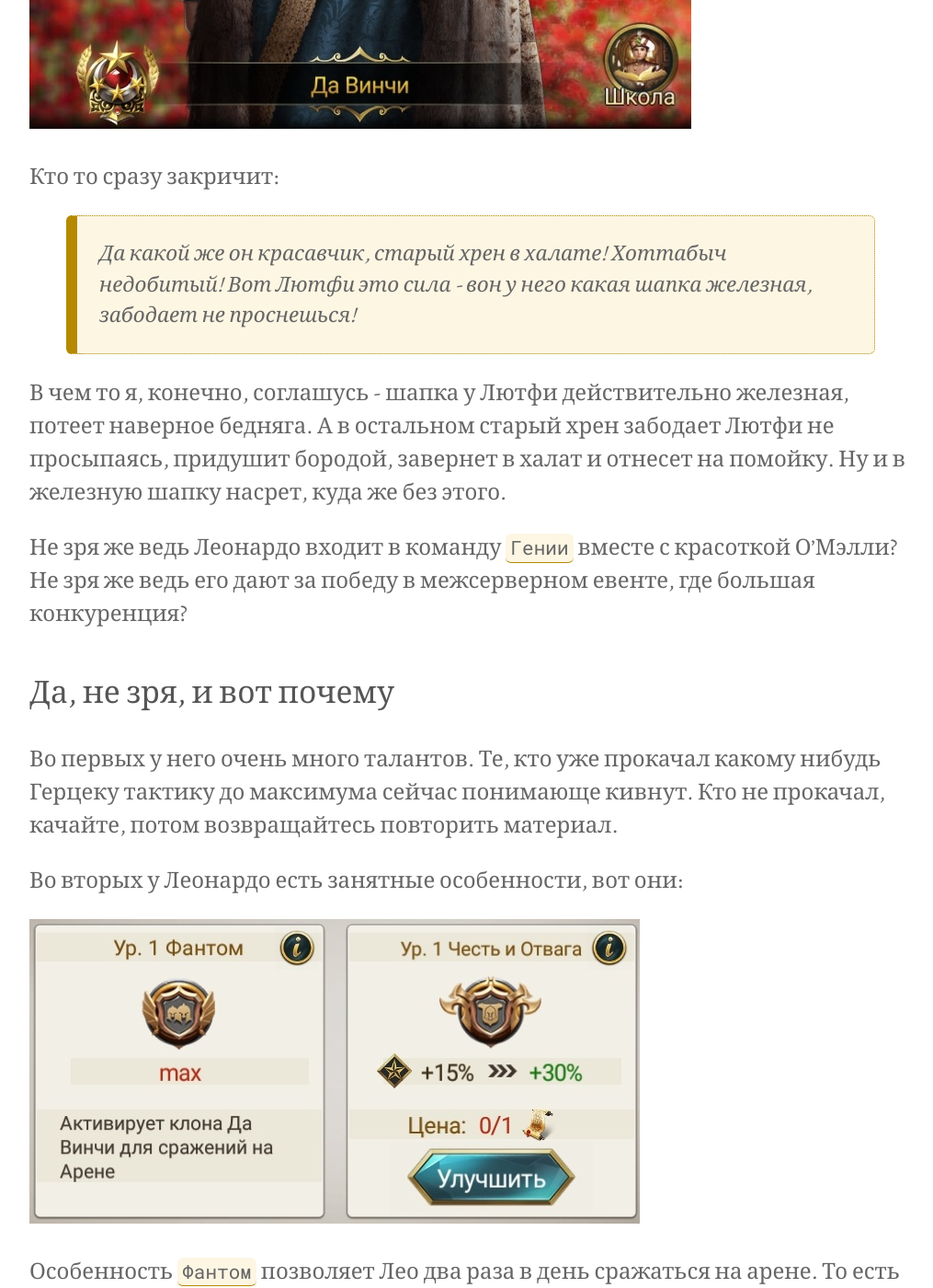
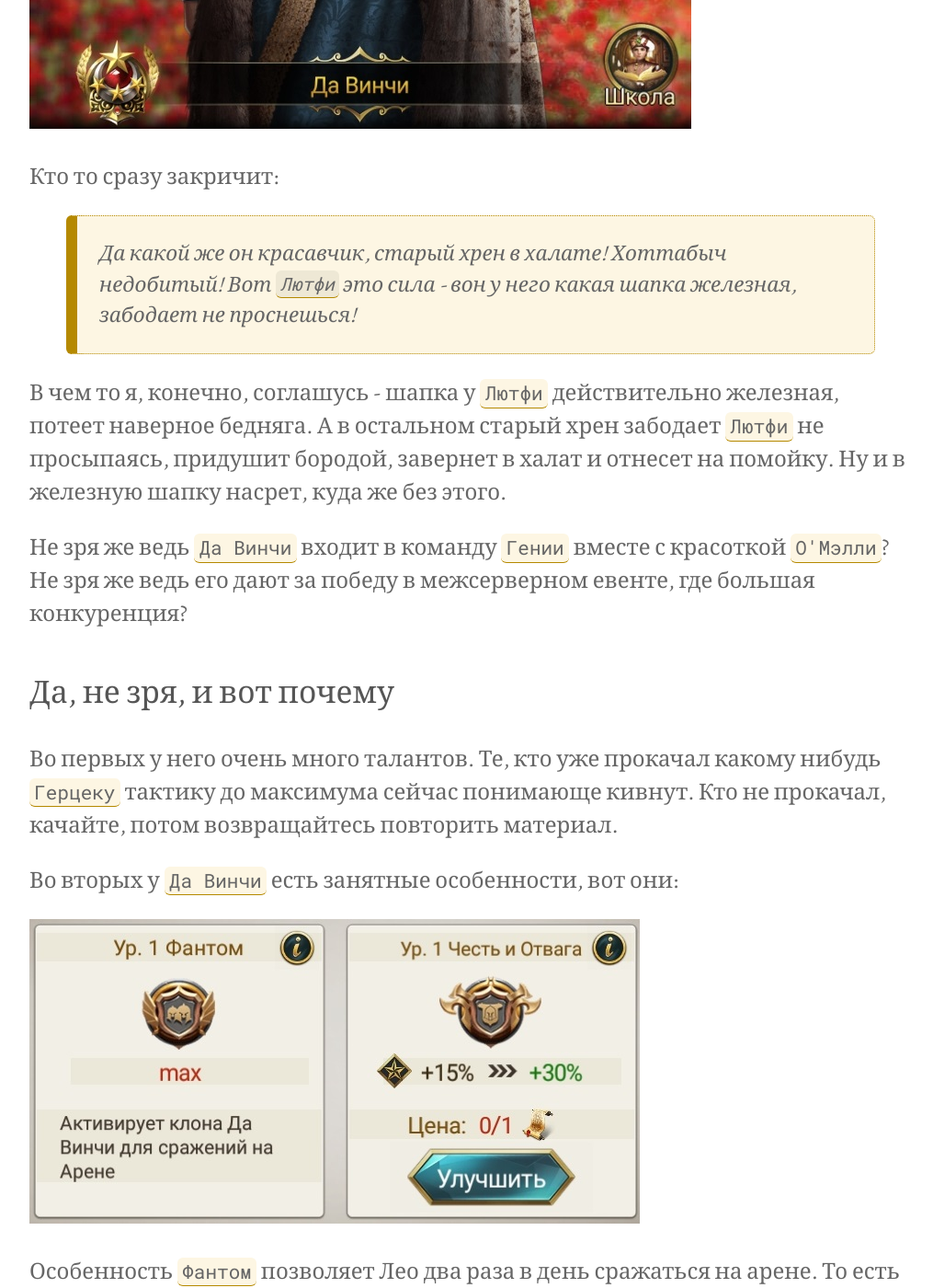
Before and after one commit to flicus/gos, a Jekyll site: the page built from _posts/2020-01-15-Берем-бородача.md, in a window 1280 px wide and 1400 px high, scrolled down 1425 px. Shown: the whole window at 92% size, without its empty margins (128-1143 px from the left). Built offline with Jekyll 4.4.1, drawn with Linux system fonts in a browser that asks for light colours; comment, search, counter and statistics services are not loaded; some of the changed text lies outside the part shown.

Commit message:
leo initial

```diff
--- a/_posts/2020-01-15-Берем-бородача.md
+++ b/_posts/2020-01-15-Берем-бородача.md
@@ -8,25 +8,25 @@ comments: true
 
 ## Категорически приветствую!
 
-Есть в GOS [[1]](#explain) такой замечательный советник Леонардо Да Винчи. Вот он, красавчик:
+Есть в GOS [[1]](#explain) такой замечательный советник Леонардо `Да Винчи`. Вот он, красавчик:
 
 ![Лео](https://flicus.github.io/gos/i/leo1.jpg)
 
 Кто то сразу закричит:
 
 > Да какой же он красавчик, старый хрен в халате! Хоттабыч недобитый!
-> Вот Лютфи это сила - вон у него какая шапка железная,
+> Вот `Лютфи` это сила - вон у него какая шапка железная,
 > забодает не проснешься!
 
-В чем то я, конечно, соглашусь - шапка у Лютфи действительно железная, потеет наверное бедняга. А в остальном старый хрен забодает Лютфи не просыпаясь, придушит бородой, завернет в халат и отнесет на помойку. Ну и в железную шапку насрет, куда же без этого.
+В чем то я, конечно, соглашусь - шапка у `Лютфи` действительно железная, потеет наверное бедняга. А в остальном старый хрен забодает `Лютфи` не просыпаясь, придушит бородой, завернет в халат и отнесет на помойку. Ну и в железную шапку насрет, куда же без этого.
 
-Не зря же ведь Леонардо входит в команду `Гении` вместе с красоткой О'Мэлли? Не зря же ведь его дают за победу в межсерверном евенте, где большая конкуренция?
+Не зря же ведь `Да Винчи` входит в команду `Гении` вместе с красоткой `О'Мэлли`? Не зря же ведь его дают за победу в межсерверном евенте, где большая конкуренция?
 
 ### Да, не зря, и вот почему
 
-Во первых у него очень много талантов. Те, кто уже прокачал какому нибудь Герцеку тактику до максимума сейчас понимающе кивнут. Кто не прокачал, качайте, потом возвращайтесь повторить материал.
+Во первых у него очень много талантов. Те, кто уже прокачал какому нибудь `Герцеку` тактику до максимума сейчас понимающе кивнут. Кто не прокачал, качайте, потом возвращайтесь повторить материал.
 
-Во вторых у Леонардо есть занятные особенности, вот они:
+Во вторых у `Да Винчи` есть занятные особенности, вот они:
 
 ![Умения](https://flicus.github.io/gos/i/leo2.jpg)
 
@@ -36,9 +36,9 @@ comments: true
 
 Особенность `Честь и отвага` имеет несколько уровней. С каждым поднятием уровня Лео повышает все свои умения на 15%. Но кроме этого:
 
- 1. На этом уровне особенности вы получаете возможность одеть на своего султана тот самый халат и бороду. Пусть враги лопнут от зависти!
- 4. На этом уровне при победе над врагом на арене он теряет двойное количество очков. А если вдарить `Эдиктом состязаний` то четверное! `Гуси гуси, га га га`
- 8. На этом уровне враг на арене теряет двойное количество очков, а вы приобретаете двойное количество очков.
+ `1` На этом уровне особенности вы получаете возможность одеть на своего султана тот самый халат и бороду. Пусть враги лопнут от зависти!
+ `4` На этом уровне при победе над врагом на арене он теряет двойное количество очков. А если вдарить `Эдиктом состязаний` то четверное! `Гуси гуси, га га га`
+ `8` На этом уровне враг на арене теряет двойное количество очков, а вы приобретаете двойное количество очков.
 
 > И все это два раза в день! Да в рот мне ноги!
 > Ябывдул! Дайте две! Аццкий сотона!
```
